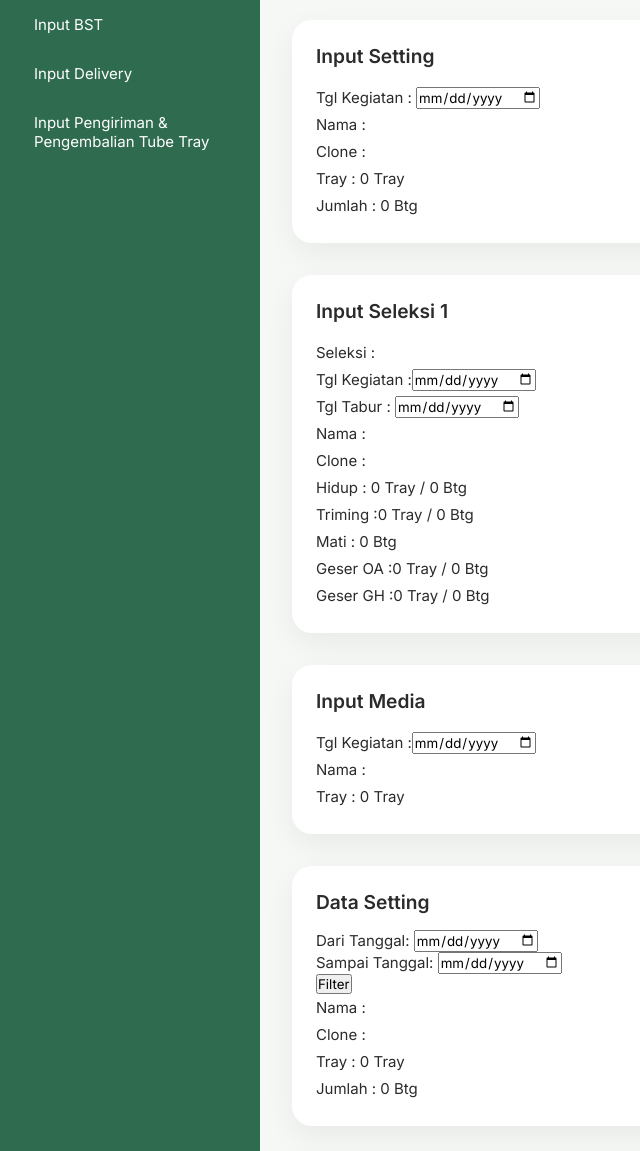
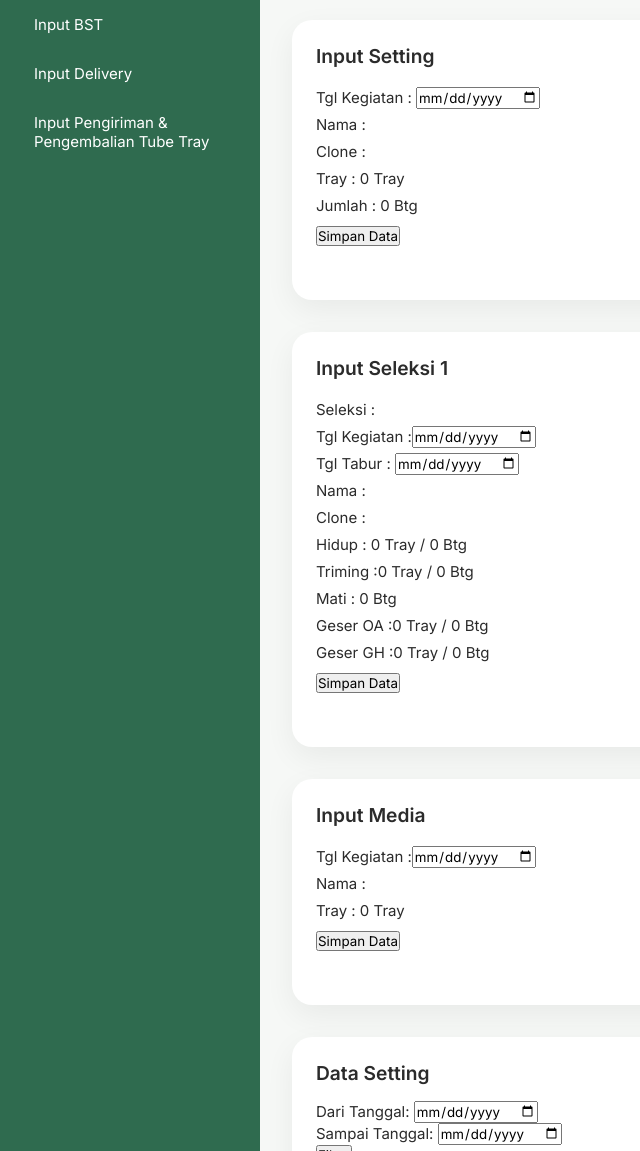
Before and after one commit to imamsyahjr-sketch/Laporan-Daily-NS.MKG, a plain HTML site: page setting.html in a window 1280 px wide. Shown: the part 200-1351 px from the top of the page, without its empty margins (0-640 px from the left). Drawn offline with nearby package versions, Linux system fonts and the light colour scheme.

Commit message:
Update setting.html

```diff
--- a/setting.html
+++ b/setting.html
@@ -75,6 +75,7 @@
         <p>Tray : 0   Tray </p>
         <p>Jumlah : 0   Btg </p>
     </div>
+     <h2><button type="submit">Simpan Data</button></h2>
 </section>
 
    <!-- Monitoring Seleksi 1 -->
@@ -93,6 +94,7 @@
         <p>Geser OA :0   Tray / 0   Btg </p>
         <p>Geser GH :0   Tray / 0   Btg </p>
     </div>
+    <h2><button type="submit">Simpan Data</button></h2>
 </section>
 
       <!-- Monitoring Media -->
@@ -103,6 +105,7 @@
         <p>Nama :  </p>
         <p>Tray : 0   Tray </p>
     </div>
+    <h2><button type="submit">Simpan Data</button></h2>
 </section>
 
        <!-- Data Setting -->
```
